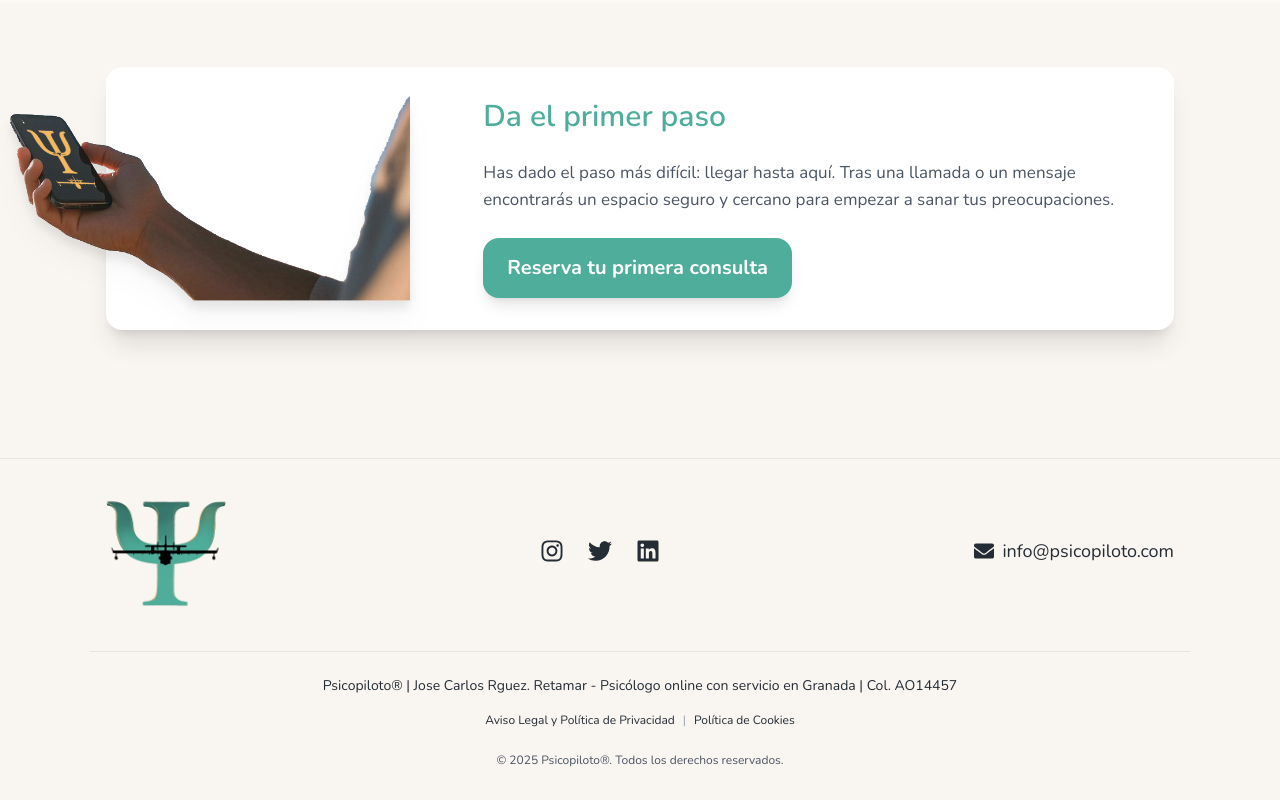
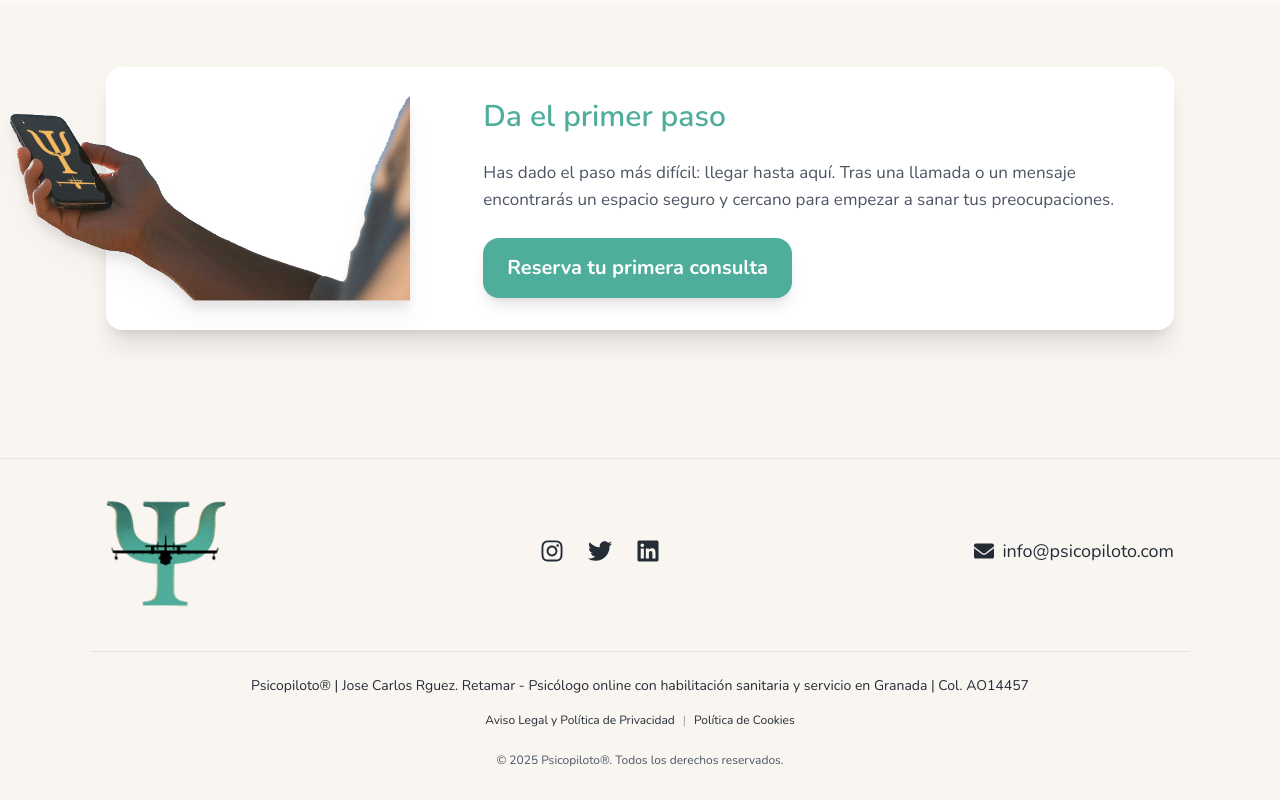
Before and after one commit to psicopiloto/psicopilotopage1, a Next.js app: page / in a window 1280 px wide. Shown: the part 4055-4855 px from the top of the page. Built offline with nearby package versions, Linux system fonts and the light colour scheme.

Commit message:
Update Footer.jsx

```diff
--- a/components/Footer.jsx
+++ b/components/Footer.jsx
@@ -77,7 +77,7 @@ export default function Footer() {
       <div className="container mx-auto text-center mt-10 pt-6 border-t border-psicopiloto-gray-500/10 px-4">
         {/* Línea de SEO Local con el nombre y número de colegiado */}
         <div className="text-sm text-psicopiloto-gray-600 mb-4">
-          <p>Psicopiloto® | Jose Carlos Rguez. Retamar - Psicólogo online con servicio en Granada | Col. AO14457</p>
+          <p>Psicopiloto® | Jose Carlos Rguez. Retamar - Psicólogo online con habilitación sanitaria y servicio en Granada | Col. AO14457</p>
         </div>
 
         {/* Enlaces legales en una sola línea */}
```
